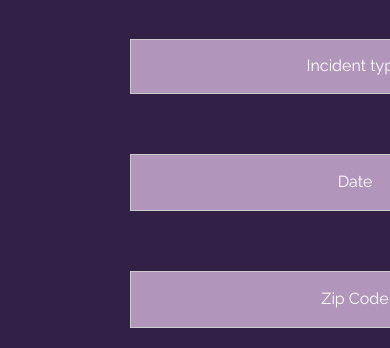
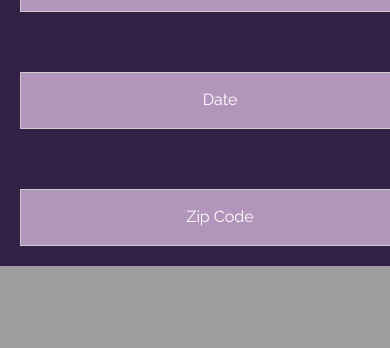
Before and after one commit to zenglenn42/proj-1, a PHP site: page / in a window 390 px wide; the page is wider, and only the part inside the window is pictured. Shown: the part 858-1206 px from the top of that part. After the commit the page ends 1124 px from the top of that part, so only its background shows below. Run offline with PHP 8.4, Linux system fonts and the light colour scheme; grey boxes labelled with a size stand in for pictures from a placeholder-image service; some libraries are stand-ins or nearby versions.

Commit message:
further changes made to media queries

```diff
--- a/assets/css/view.css
+++ b/assets/css/view.css
@@ -110,6 +110,37 @@ body {
     }
 }
 
+@media screen and (max-width: 468px) {
+    h1 {
+        font-size: 50px;
+    }
+    .map {
+        width: 400px;
+    }
+
+    #map-container {
+        width: 400px;
+        padding: 10px;
+        margin: 10px;
+    }
+
+    .dropdown {
+        margin-left: 10px;
+    }
+
+    #button1 {
+        width: 400px;
+    }
+
+    #button2 {
+        width: 400px;
+    }
+
+    #button3 {
+        width: 400px;
+    }
+}
+
 @media screen and (max-width: 320px) {
     h1 {
         font-size: 32px;
@@ -124,7 +155,6 @@ body {
         width: 300px;
         height: 300px;
         margin: 0px;
-        padding: 10px;
     }
 
     .dropdown {
```
